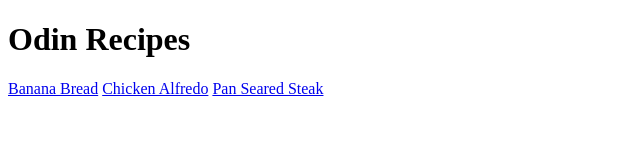
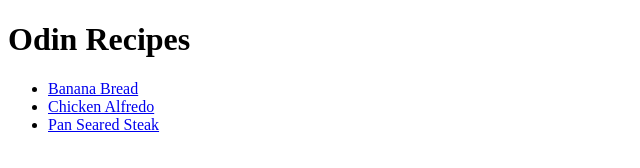
Before and after one commit to WildRune/odin-recipes, a plain HTML site: page index.html in a window 1280 px wide. Shown: the whole page, without its empty margins (0-640 px from the left). Drawn offline with Linux system fonts and the light colour scheme.

Commit message:
Adjusted all the links across website to use an underordered list.
Helps organize them into their own container.

```diff
--- a/index.html
+++ b/index.html
@@ -7,8 +7,10 @@
 </head>
 <body>
     <h1>Odin Recipes</h1>
-    <a href="recipes/banana-bread.html">Banana Bread</a>
-    <a href="recipes/chicken-alfredo.html">Chicken Alfredo</a>
-    <a href="recipes/pan-seared-ribeye.html">Pan Seared Steak</a>
+    <ul>
+        <li><a href="recipes/banana-bread.html">Banana Bread</a></li>
+        <li><a href="recipes/chicken-alfredo.html">Chicken Alfredo</a></li>
+        <li><a href="recipes/pan-seared-ribeye.html">Pan Seared Steak</a></li>
+    </ul>
 </body>
 </html>
```
Also changed, not shown: recipes/banana-bread.html (+5 -3 lines).
